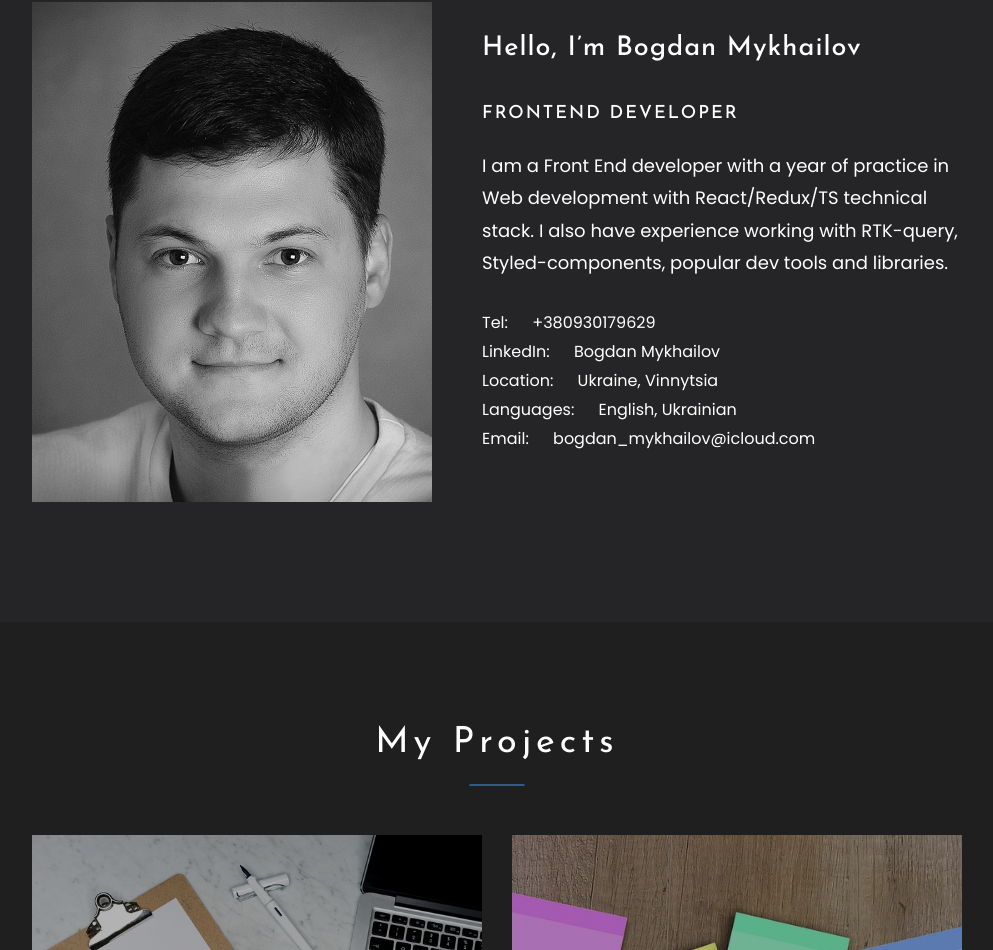
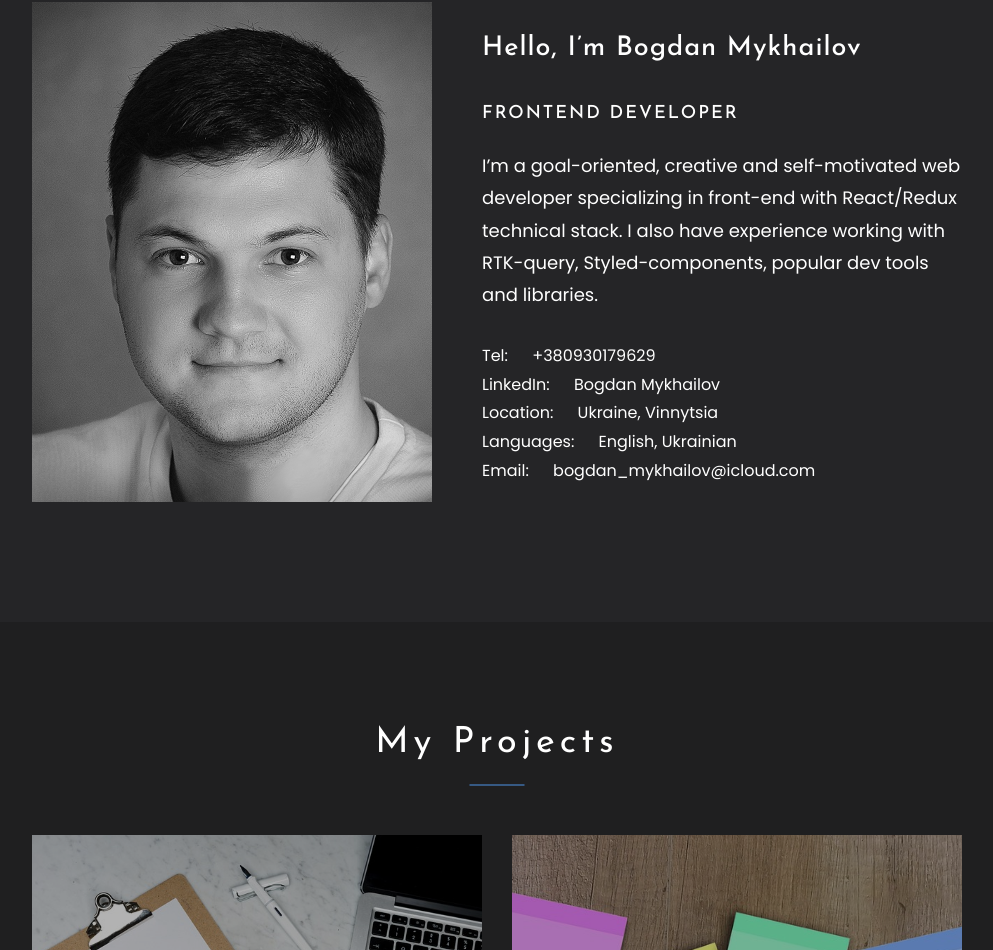
Before and after one commit to Bogdan-Mykhailov/myPortfolio, a React (Create React App) app: page / in a window 1280 px wide. Shown: the part 851-1801 px from the top of the page, without its empty margins (143-1136 px from the left). Built offline with nearby package versions, Linux system fonts and the light colour scheme.

Commit message:
:construction: edit about me information

```diff
--- a/src/ui/about/About.tsx
+++ b/src/ui/about/About.tsx
@@ -1,7 +1,7 @@
 import React from 'react';
 import s from './About.module.css'
 import styles from '../../common/styles/Common.module.css'
-import {Title} from "../../common/components/Title/Title";
+import { Title } from "../../common/components/Title/Title";
 import portfolioImage from "../../assets/img/photo.jpg";
 
 export const About = () => {
@@ -19,7 +19,7 @@ export const About = () => {
             <h2 className={s.title}>Hello, I’m Bogdan Mykhailov</h2>
             <h3 className={s.subTitle}>Frontend developer</h3>
             <span className={s.description}>
-              I am a Front End developer with a year of practice in Web development with React/Redux/TS technical stack.
+              I’m a goal-oriented, creative and self-motivated web developer specializing in front-end with React/Redux technical stack.
               I also have experience working with RTK-query, Styled-components, popular dev tools and libraries.
             </span>
             <div className={s.infoWrapper}>
```
